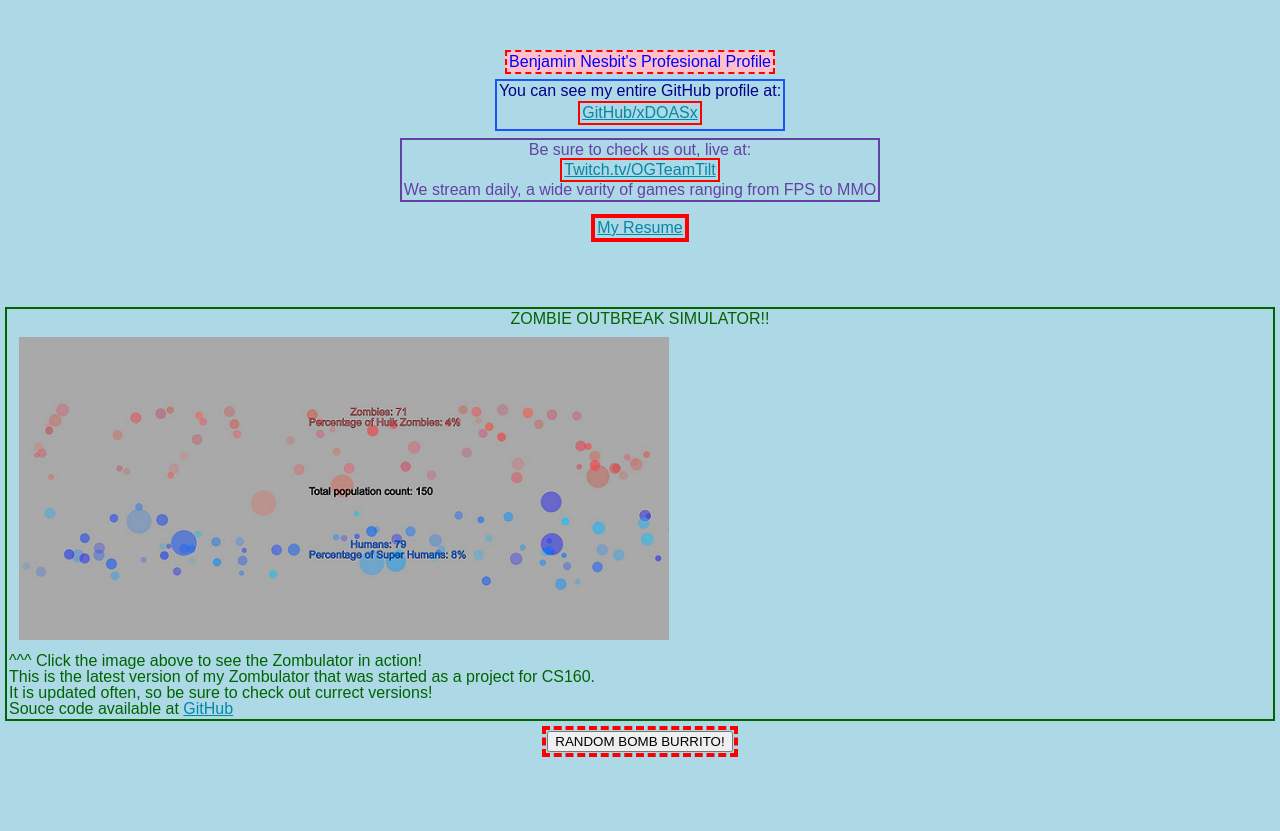
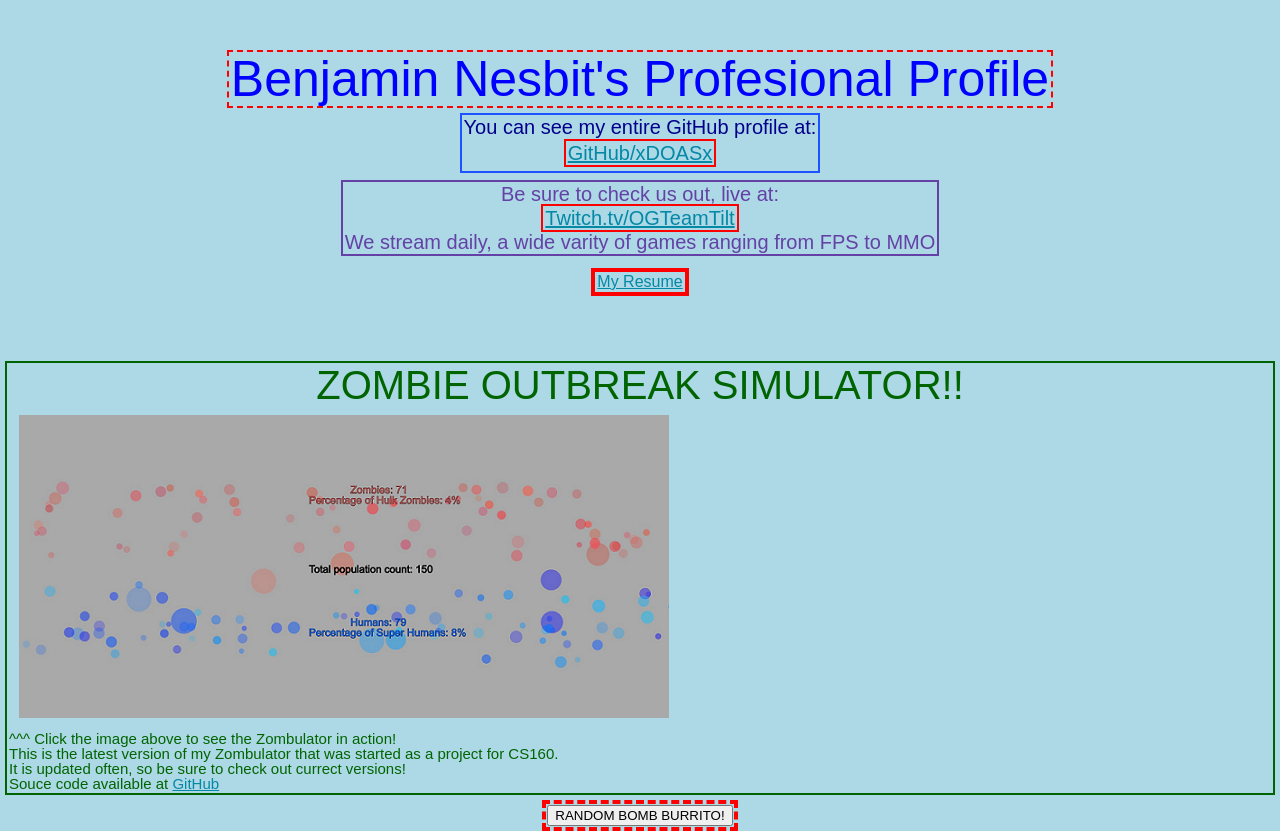
Before and after one commit to benesbit/xdoasx.github.io, a plain HTML site: page index.html in a window 1280 px wide. Before the commit the page ends 800 px from the top, so only its background shows below. Drawn offline with nearby package versions, Linux system fonts and the light colour scheme.

Commit message:
Format font-size errors

```diff
--- a/screen.css
+++ b/screen.css
@@ -60,8 +60,8 @@
 
 h1 {
   color: blue;
-  background-color: pink;
-  font-size: 15;
+  /*background-color: #ff99dd; */
+  font-size: 50px;
   border: 2px dashed red;
   padding: 2px;
   text-align: center;
@@ -74,26 +74,26 @@
 
 h2 {
   color: darkblue;
-  font-size: 10;
+  font-size: 20px;
   text-align: center;
 }
 
 h3 {
   color: darkgreen;
   text-align: center;
-  font-size: 20;
+  font-size: 40px;
 }
 
 h4 {
   color: darkgreen;
   /*float: right;*/
   text-align: left;
-  font-size: 15;
+  font-size: 15px;
 }
 
 h5 {
   color: #6441a5;
-  font-size: 10;
+  font-size: 20px;
   text-align: center;
 }
 
```
